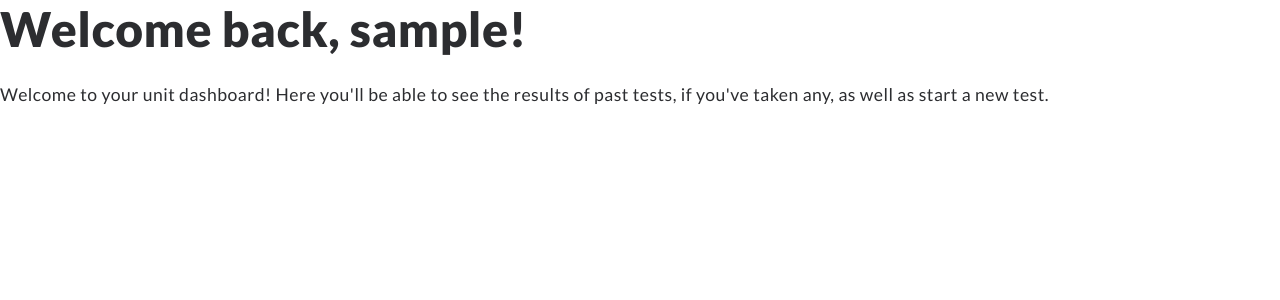
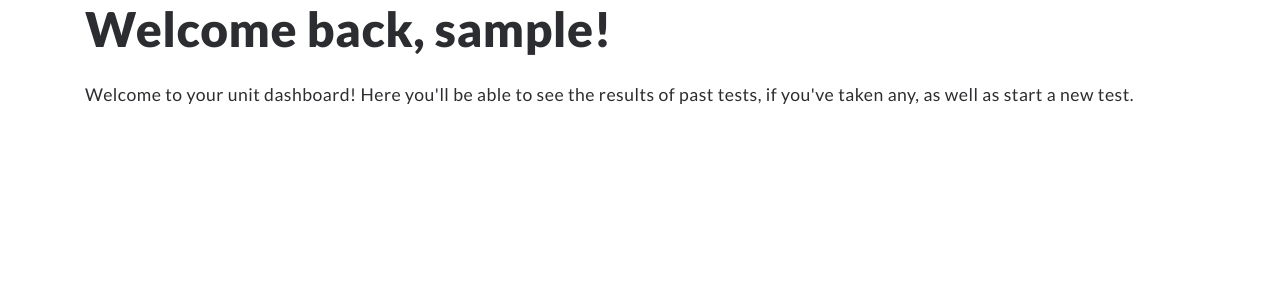
Before and after one commit to brucehow/examinaid, a Flask app: page /userhomepage in a window 1280 px wide. Shown: the part 71-371 px from the top of the page. Run offline with Flask 2, Linux system fonts and the light colour scheme; the visitor is signed in with stand-in values (Sample User, id 1); data comes from the database, SQL or seed files in the repository; some libraries are stand-ins or nearby versions.

Commit message:
Containerize text on profile page

```diff
--- a/app/templates/userhomepage.html
+++ b/app/templates/userhomepage.html
@@ -2,7 +2,9 @@
 
 {% block content %}
 
-<h1>Welcome back, {{ current_user.username }}!</h1>
-<p>Welcome to your unit dashboard! Here you'll be able to see the results of past tests, if you've taken any, as well as start a new test.</p>
+<div class=container>
+  <h1>Welcome back, {{ current_user.username }}!</h1>
+  <p>Welcome to your unit dashboard! Here you'll be able to see the results of past tests, if you've taken any, as well as start a new test.</p>
+</div>
 
 {% endblock %}
```
